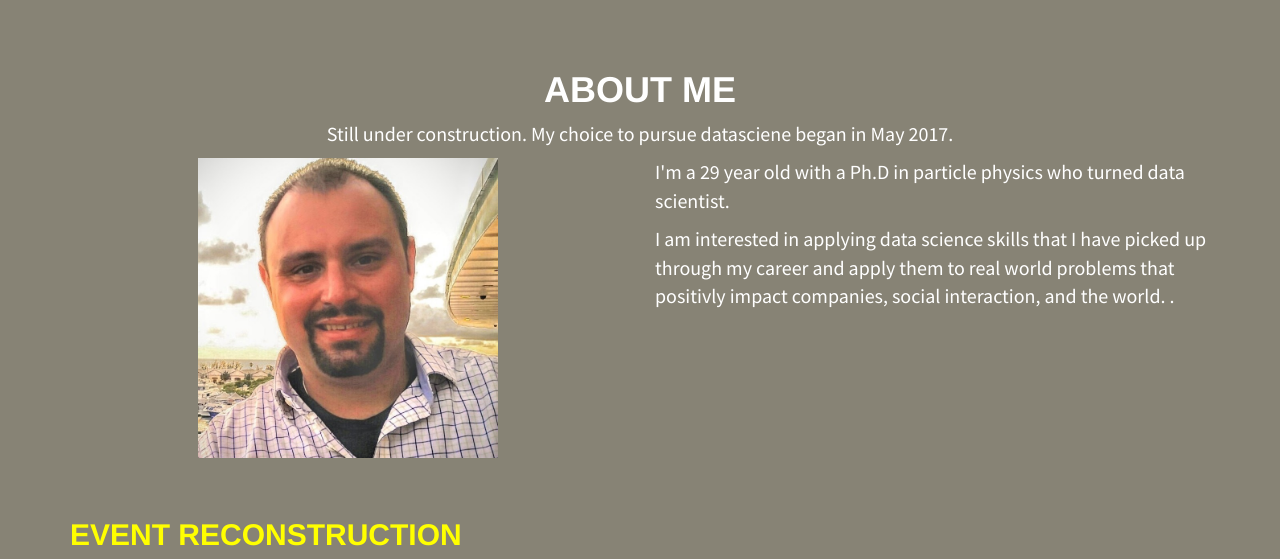
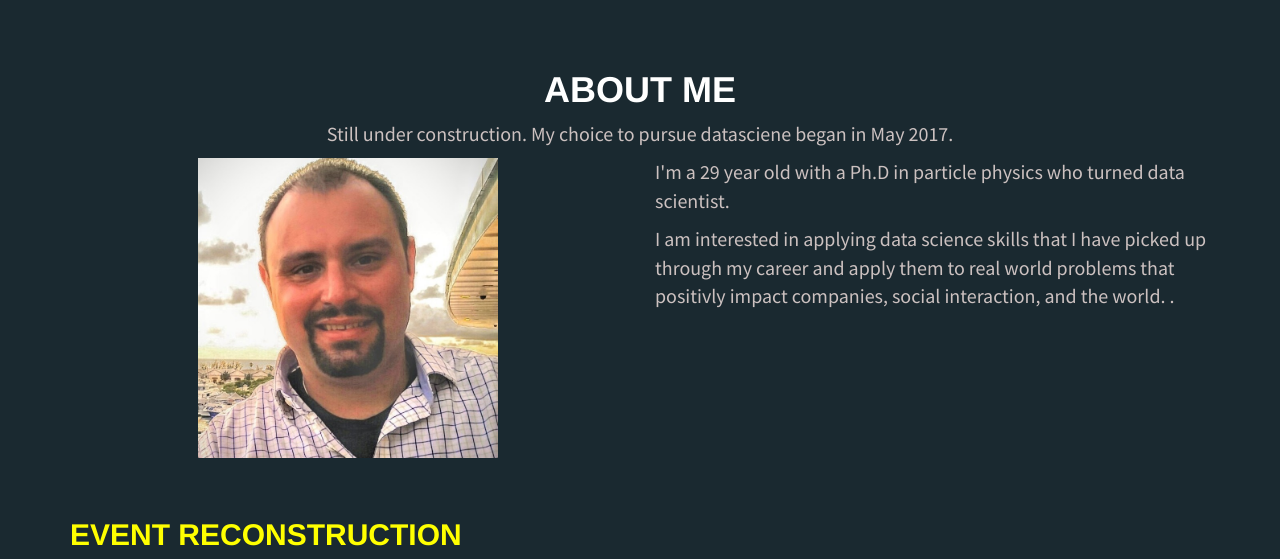
Before and after one commit to 1grossora/1grossora.github.io, a Jekyll site: the page built from index.html, in a window 1280 px wide. Shown: the part 900-1459 px from the top of the page. Built offline with Jekyll 4.4.1, drawn with Linux system fonts in a browser that asks for light colours.

Commit message:
changing background

```diff
--- a/css/stylish-portfolio.css
+++ b/css/stylish-portfolio.css
@@ -18,7 +18,8 @@ body {
 
 p {
     font-size: 20px;
-    color: #ffffff
+    color: #CCC1C0;
+    /*color: #ffffff*/
 }
 
 h1,
@@ -31,6 +32,7 @@ h6 {
     font-family: Montserrat,"Helvetica Neue",Helvetica,Arial,sans-serif;
     font-weight: 700;
     color: #ffffff
+    /*color: #ffffff*/
 }
 
 .text-vertical-center {
@@ -212,7 +214,8 @@ hr.small {
 
 .about {
     padding: 50px 0;
-    background: #878375;
+    background: #1A2930;
+    /*background: #878375;*/
     /*color: #ffffff;*/
     padding-bottom: 50%;
 }
```
